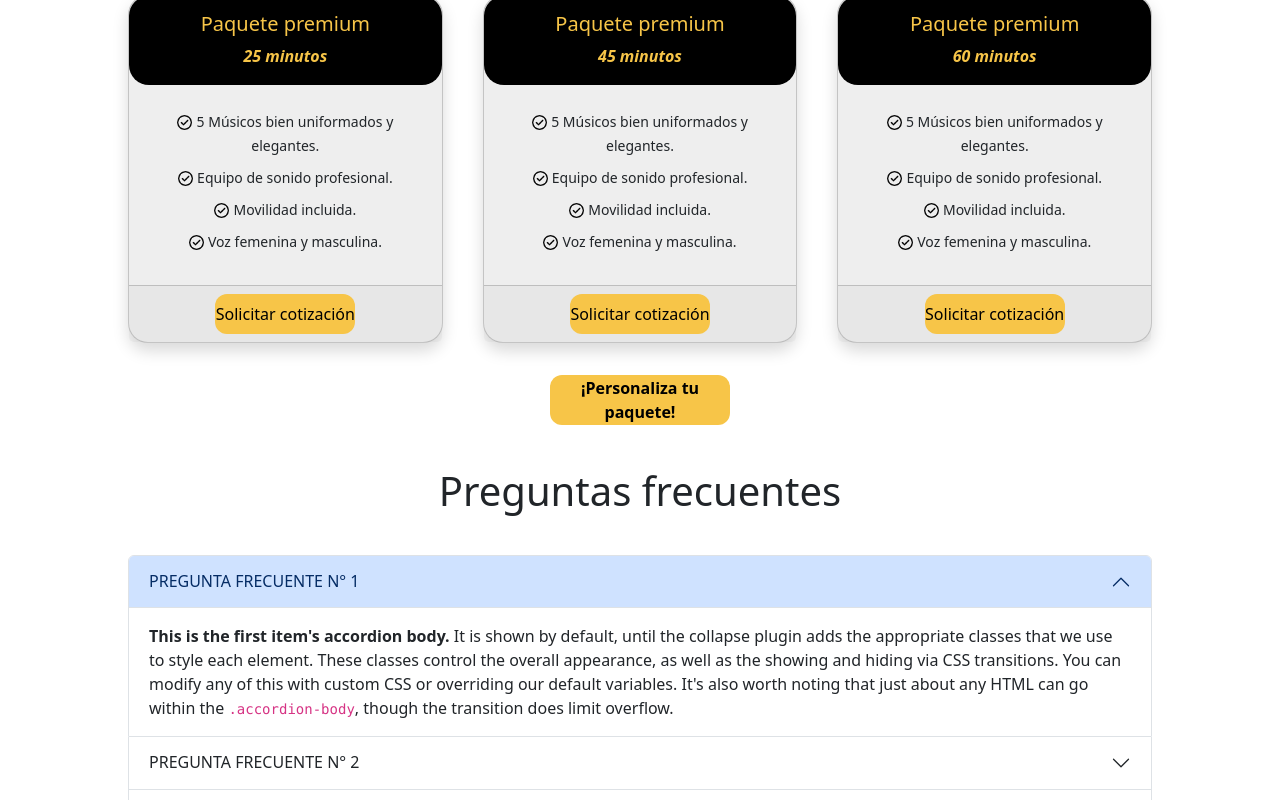
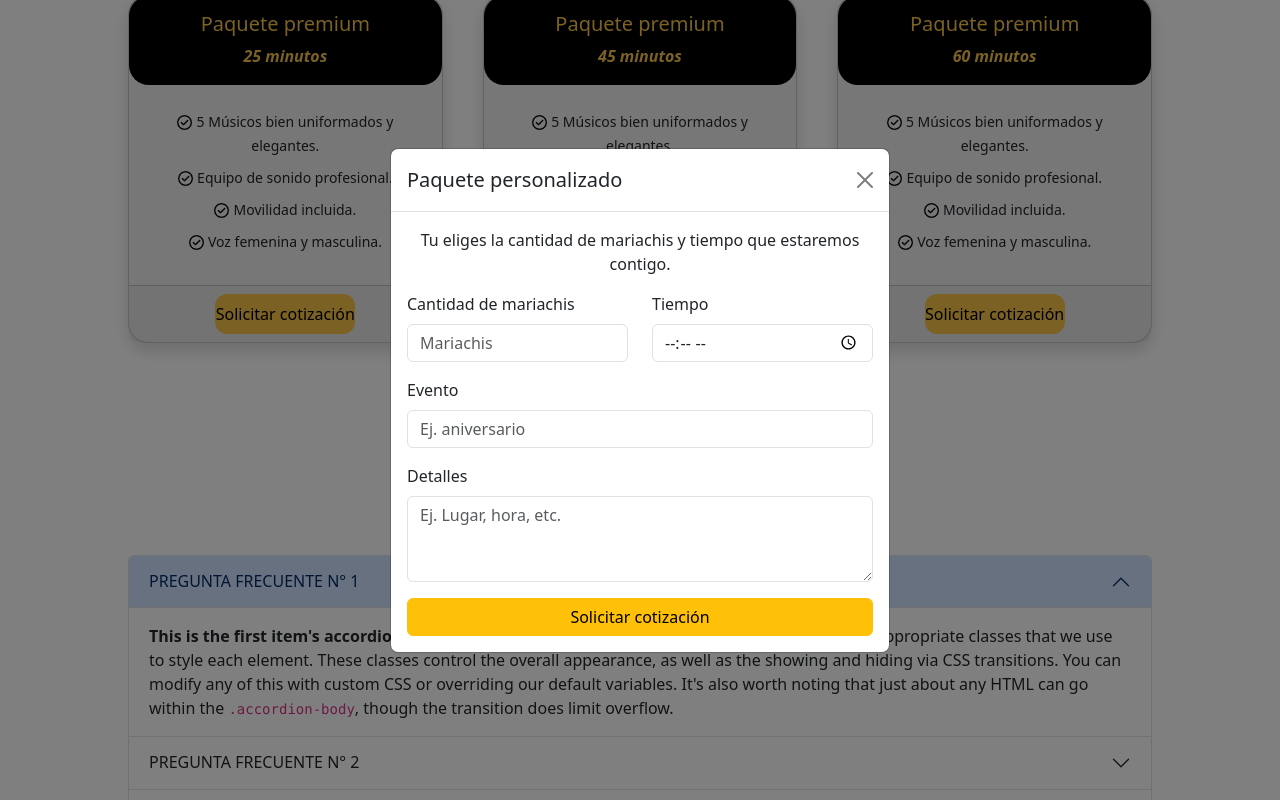
Before and after one commit to Johao-dev/mariachi-website-frontend, a plain HTML site: page view/services.html in a window 1280 px wide. Both pictures are taken after a click on the button "¡Personaliza tu paquete!". Shown: the part 1648-2448 px from the top of the page. Drawn offline with Linux system fonts and the light colour scheme; a web font is replaced by a local one.

Commit message:
feature-modals 28/10/24 modals are completed

```diff
--- a/js/controllers/servicesController.js
+++ b/js/controllers/servicesController.js
@@ -0,0 +1,11 @@
+/*
+    MODAL TO CUSTOM PACKAGE
+*/
+document.addEventListener('DOMContentLoaded', function() {
+    fetch('modals/customPackage.html')
+        .then(response => response.text())
+        .then(data => {
+            document.getElementById('modal-container').innerHTML = data;
+        })
+        .catch(err => console.error(err));
+});
--- /dev/null
+++ b/view/modals/customPackage.html
@@ -0,0 +1,44 @@
+<!--modal-->
+<div class="modal fade" id="custom-package" tabindex="-1" aria-labelledby="customPackageModalLabel"
+aria-hidden="true">
+<div class="modal-dialog modal-dialog-centered">
+    <div class="modal-content">
+        <div class="modal-header">
+            <h5 class="modal-title" id="customPackageModalLabel">Paquete personalizado</h5>
+            <button type="button" class="btn-close" data-bs-dismiss="modal" aria-label="Close"></button>
+        </div>
+        <div class="modal-body">
+            <p class="text-center">Tu eliges la cantidad de mariachis y tiempo que estaremos contigo.</p>
+
+            <form>
+                <div class="mb-3 row">
+                    <div class="col">
+                        <label for="mariachis" class="form-label">Cantidad de mariachis</label>
+                        <input type="number" class="form-control" id="mariachis" placeholder="Mariachis" min="0" max="15">
+                    </div>
+                    <div class="col">
+                        <label for="time" class="form-label">Tiempo</label>
+                        <input type="time" class="form-control" id="time" placeholder="hh:mm">
+                    </div>
+                </div>
+
+                <!-- Evento -->
+                <div class="mb-3">
+                    <label for="event" class="form-label">Evento</label>
+                    <input type="text" class="form-control" id="event" placeholder="Ej. aniversario">
+                </div>
+
+                <!-- Detalles -->
+                <div class="mb-3">
+                    <label for="details" class="form-label">Detalles</label>
+                    <textarea class="form-control" id="details" rows="3"
+                        placeholder="Ej. Lugar, hora, etc."></textarea>
+                </div>
+
+                <!-- Botón de Solicitud -->
+                <button type="submit" class="btn btn-warning w-100">Solicitar cotización</button>
+            </form>
+        </div>
+    </div>
+</div>
+</div>
--- a/view/services.html
+++ b/view/services.html
@@ -336,7 +336,7 @@
                     </div>
                 </div>
                 <div id="services-page-section-cards-personalize">
-                    <button>¡Personaliza tu paquete!</button>
+                    <button type="button" data-bs-toggle="modal" data-bs-target="#custom-package">¡Personaliza tu paquete!</button>
                 </div>
             </section>
             <section id="services-page-section-FAQ">
@@ -432,7 +432,9 @@
             </section>
         </footer>
     </div>
+    <div id="modal-container"></div>
     <script src="../js/ext/bootstrap.bundle.min.js"></script>
+    <script src="../js/controllers/servicesController.js"></script>
 </body>
 
 </html>
```
